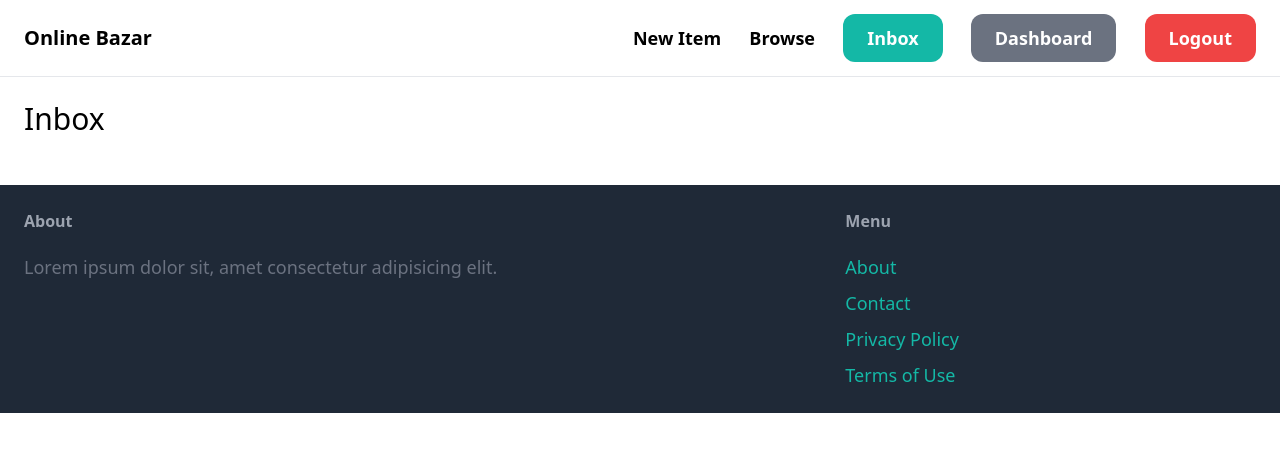
After one commit to matrix-bro/online-bazar, a Django app: page /inbox/ in a window 1280 px wide. The commit adds this page. Shown: the top 452 px of the page. Run offline with Django 4.2, Linux system fonts and the light colour scheme; the visitor is signed in with stand-in values (Sample User, id 1); some libraries are stand-ins or nearby versions.

Commit message:
Setup for Inbox to show lists of conversation

```diff
--- a/app/templates/app/base.html
+++ b/app/templates/app/base.html
@@ -16,7 +16,7 @@
             <a href="{% url 'browse' %}" class="text-lg font-semibold hover-text-gray-500">Browse</a>
 
             {% if request.user.is_authenticated %}
-                <a href="#" class="px-6 py-3 text-lg font-semibold bg-teal-500 text-white rounded-xl hover:bg-teal-700">Inbox</a>
+                <a href="{% url 'inbox' %}" class="px-6 py-3 text-lg font-semibold bg-teal-500 text-white rounded-xl hover:bg-teal-700">Inbox</a>
                 <a href="{% url 'dashboard' %}" class="px-6 py-3 text-lg font-semibold bg-gray-500 text-white rounded-xl hover:bg-teal-700">Dashboard</a>
                 <a href="{% url 'logout' %}" class="px-6 py-3 text-lg font-semibold bg-red-500 text-white rounded-xl hover:bg-red-700">Logout</a>
             {% else %}
--- /dev/null
+++ b/app/templates/app/inbox.html
@@ -0,0 +1,7 @@
+{% extends 'app/base.html' %}
+
+{% block title %} Inbox {% endblock %}
+
+{% block content %}
+    <h1 class="mb-6 text-3xl">Inbox</h1>
+{% endblock %}
--- a/app/urls.py
+++ b/app/urls.py
@@ -23,5 +23,6 @@ urlpatterns = [
     path('browse/', views.browse_items, name='browse'),
 
     path('new_conversation/<int:item_pk>/', views.new_conversation, name='new-conversation'),
+    path('inbox/', views.inbox, name='inbox'),
 
 ]
--- a/app/views.py
+++ b/app/views.py
@@ -154,3 +154,7 @@ def new_conversation(request, item_pk):
     return render(request, 'app/new_conversation.html', {
         'form': form,
     })
+
+@login_required
+def inbox(request):
+    return render(request, 'app/inbox.html')
```
